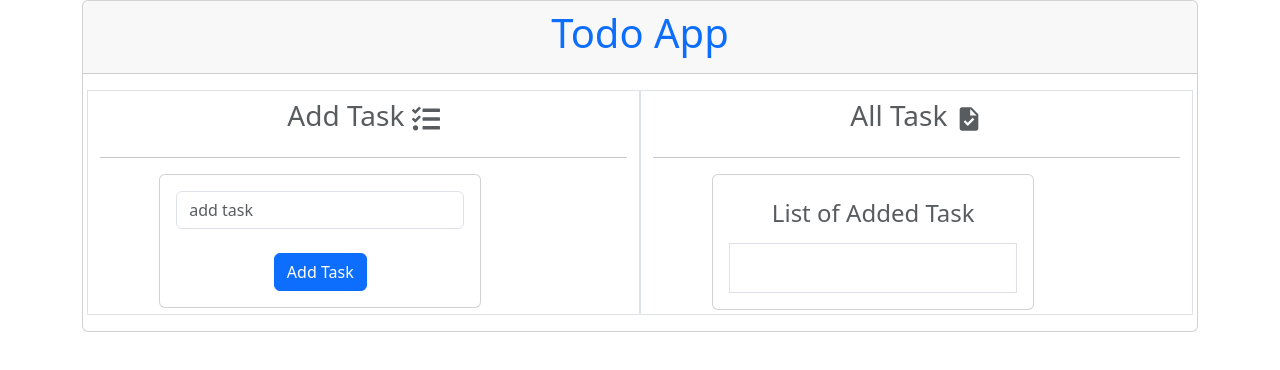
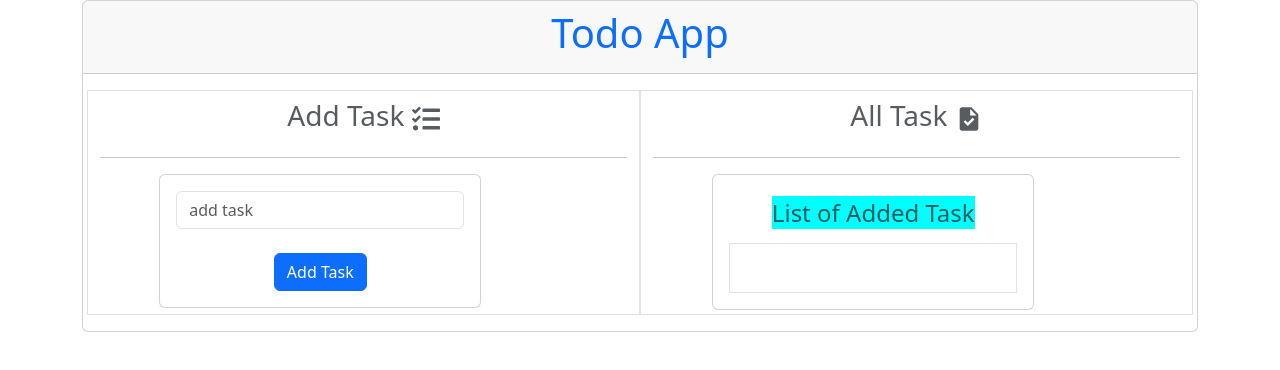
Before and after one commit to aniket3333/Todo_React, a React (Create React App) app: page / in a window 1280 px wide. Shown: the top 370 px of the page. Built offline with nearby package versions, Linux system fonts and the light colour scheme.

Commit message:
Background Color Add

```diff
--- a/src/App.js
+++ b/src/App.js
@@ -4,6 +4,7 @@ import 'bootstrap/dist/css/bootstrap.min.css';
 const App = () => {
   return (
     <div>
+
     <Todo/>
     </div>
   )
--- a/src/Components/Show.js
+++ b/src/Components/Show.js
@@ -6,7 +6,7 @@ const Show = ({ tas, onDeleteClick, AllDelete }) => {
   return (
     <>
       <h4 className="text-muted p-2">
-        List of Added Task
+       <span style={{backgroundColor:'aqua'}}> List of Added Task</span>
         {tas.length > 1 && (
           <span className="p-2">
             <span style={{ color: "red" }}> All </span>
```
